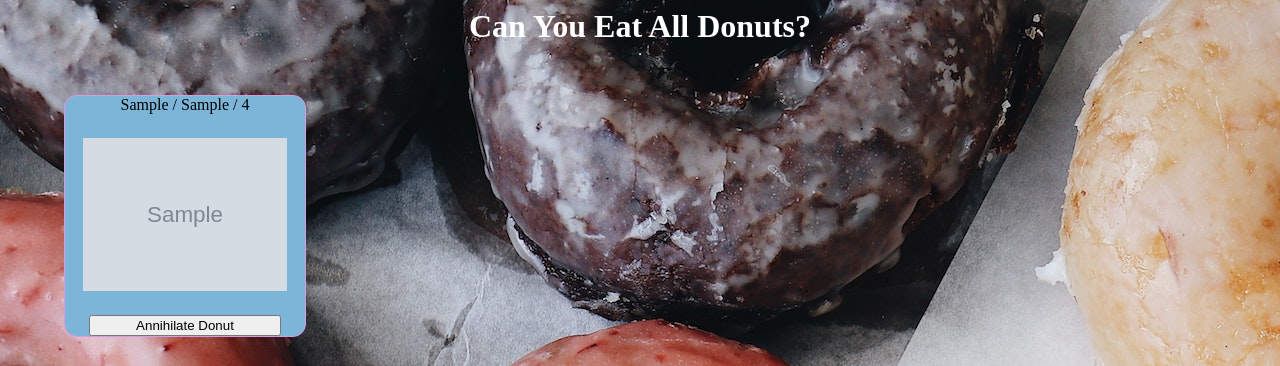
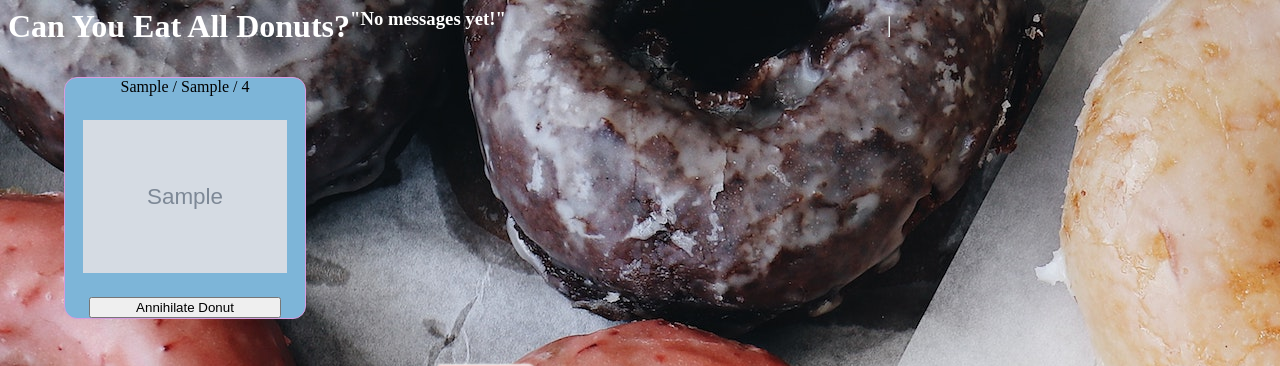
Before and after one commit to stephanedreyfus/donutTracker, a Flask app: page / in a window 1280 px wide. Shown: the top 366 px of the page. Run offline with Flask 2, Linux system fonts and the light colour scheme; tables that the repository leaves empty hold one stand-in row (values such as "Sample post"); grey boxes marked "Sample" are stand-in pictures; parts of the project's set-up code (start-up, migrations or seed data) failed here and were passed over; some web fonts are replaced.

Commit message:
Added message field and start search js.

```diff
--- a/app.py
+++ b/app.py
@@ -120,7 +120,8 @@ def search_donuts(search_val):
 
     donuts = Donut.query.filter(or_(
         Donut.flavor.ilike(f'%{search_val}%'),
-        Donut.rating.in_(f'{search_val}'),
+        # might not need a list in search here:
+        Donut.rating.in_([f'{search_val}']),
         Donut.size.ilike(f'%{search_val}%')
     ))
 
--- a/static/donuts.js
+++ b/static/donuts.js
@@ -80,8 +80,19 @@ $("#donut-container").on("click", ".donut-delete", async function (evt) {
   let $donut = $(evt.target).closest("div");
   let donutId = $donut.attr("data-donut-id");
 
-  await axios.delete(`${BASE_URL}/donuts/${donutId}`);
+  const deleteResponse = await axios.delete(`${BASE_URL}/donuts/${donutId}`);
   $donut.remove();
+  $("#donut-message").innerText(`${deleteResponse.data.message}`);
+});
+
+/** Searches for donuts */
+$("#form-container").on("click", "#donut-search", async function (evt) {
+  evt.preventDefault();
+
+  let searchVal = $("#form-search").val();
+
+  let searchResponse = await axios.get(`${BASE_URL}/donuts/search/${searchVal}`);
+
 
 });
 
--- a/static/style.css
+++ b/static/style.css
@@ -18,7 +18,7 @@ body {
     text-align: center;
 }
 
-h1 {
+.donut-header {
     margin: auto;
     color: white;
 }
--- a/templates/index.html
+++ b/templates/index.html
@@ -11,8 +11,11 @@
   <title>Rate Them Donuts</title>
 </head>
 <body>
-  <div id="donut-header">
-    <h1>Can You Eat All Donuts?</h1>
+  <div>
+    <h1 class="donut-header">Can You Eat All Donuts?</h1>
+  </div>
+  <div>
+    <h3 class="donut-header" id="donut-message">"No messages yet!"</h3>
   </div>
   <hr>
   <section id="donut-container">
@@ -21,7 +24,7 @@
   </section>
   <section id="form-container">
 
-    <div id="form-skeleton">Javscript form should replace this.</div>
+    <div id="form-skeleton">Loading Form</div>
 
   </section>
 
```
